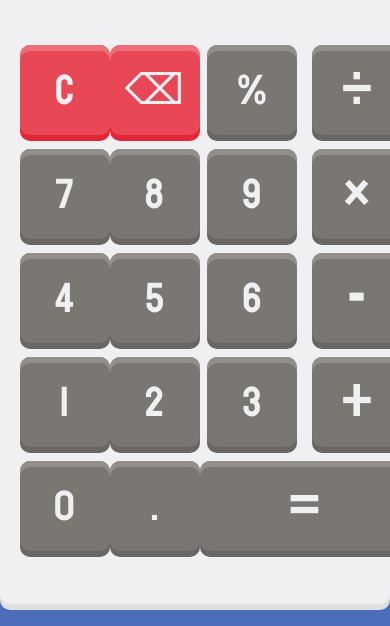
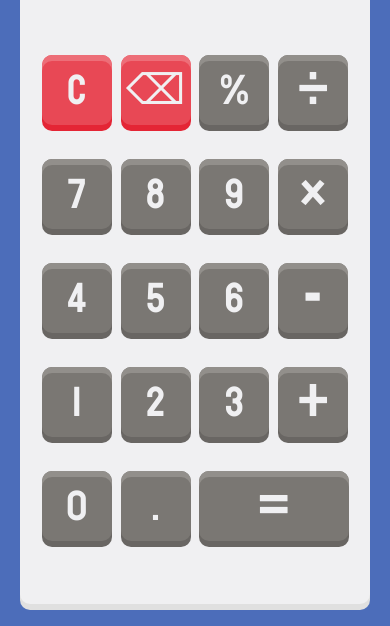
Before and after one commit to yrnisus/OdinProjectCalculator, a plain HTML site: page index.html in a window 390 px wide. Shown: the part 218-844 px from the top of the page. Drawn offline with Linux system fonts and the light colour scheme.

Commit message:
Mobile CSS complete

```diff
--- a/style.css
+++ b/style.css
@@ -106,3 +106,39 @@ div .red {
 .calcGridContainer div:active {
     transform: scale(.97);
 }
+
+
+
+
+
+/* Mobile */
+
+
+@media only screen and (max-width: 500px) {
+    body {
+        display: flex;
+        align-items: center;
+        justify-content: center;
+        width: 100vw;
+        height: 100vh;
+    }
+
+    .calcBG {
+        width: 350px;
+    }
+
+    .calcGridContainer {
+        width: 100%;
+    }
+
+    .calcGridContainer div {
+        width: 70px;
+        height: 70px;
+        gap: 0;
+    }
+
+    div #equal {
+        width: 150px;
+    }
+
+}
```
